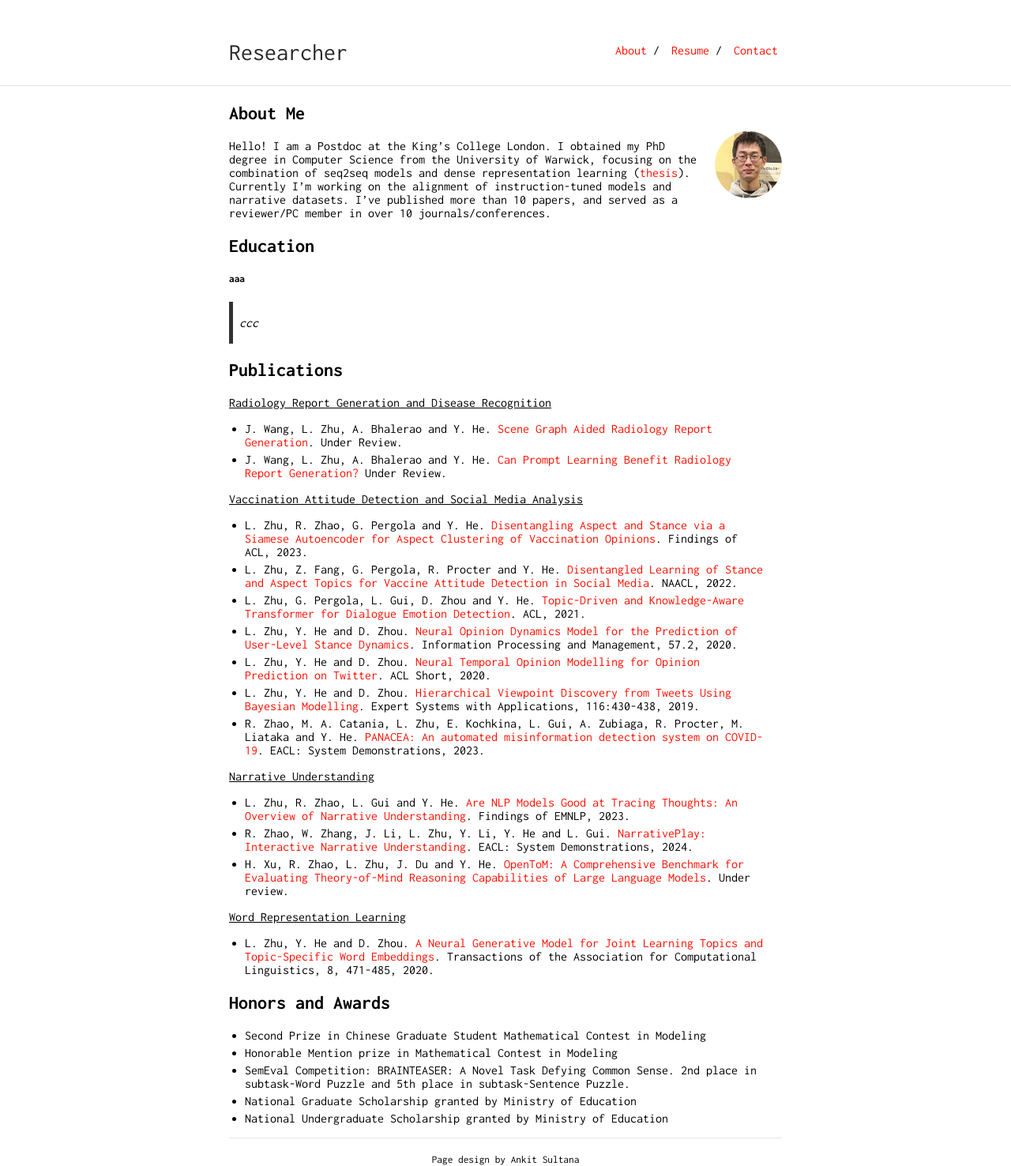
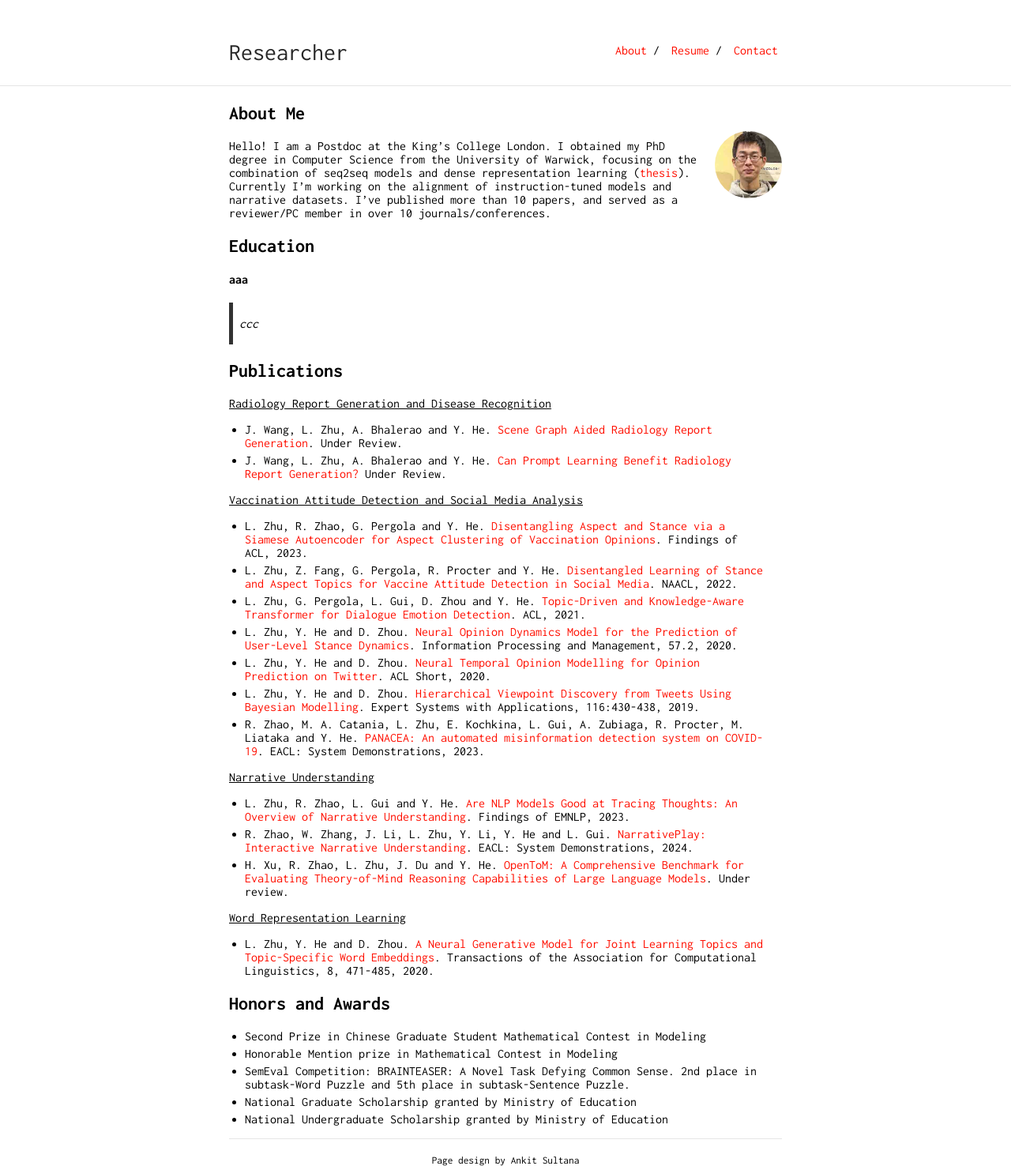
Before and after one commit to somethingx1202/main, a Jekyll site: the page built from index.md, in a window 1280 px wide. Shown: the whole page at 79% size. Built offline with Jekyll 4.4.1, drawn with Linux system fonts in a browser that asks for light colours; our own code applies the rules of GitHub Pages for plain Markdown files.

Commit message:
2nd commit

```diff
--- a/index.md
+++ b/index.md
@@ -6,7 +6,7 @@ Hello! I am a Postdoc at the King's College London. I obtained my PhD degree in
 
 ## Education
 
-##### aaa
+#### aaa
 > ccc
 
 
```
